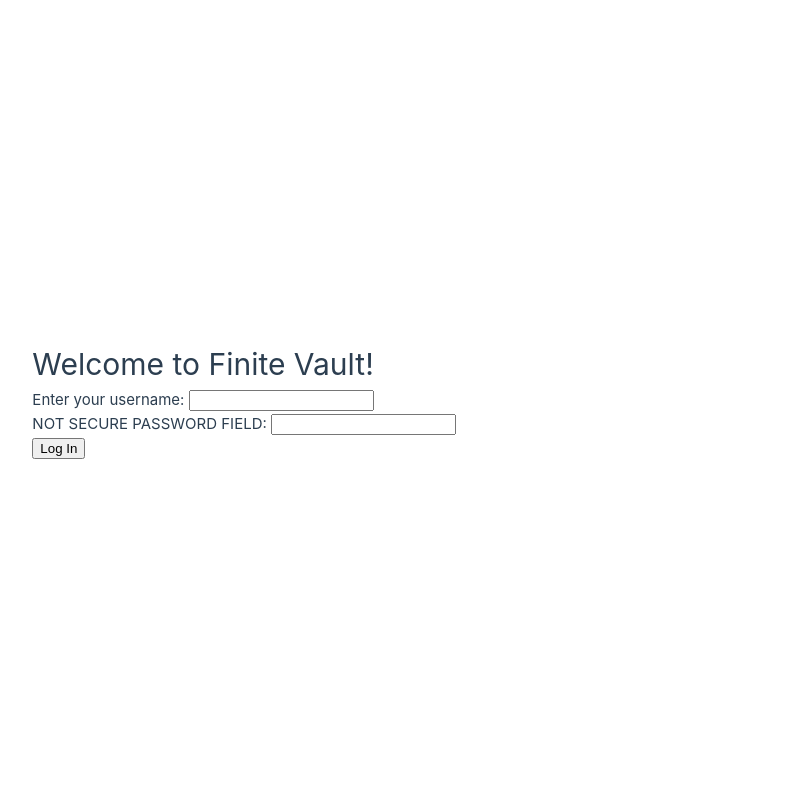
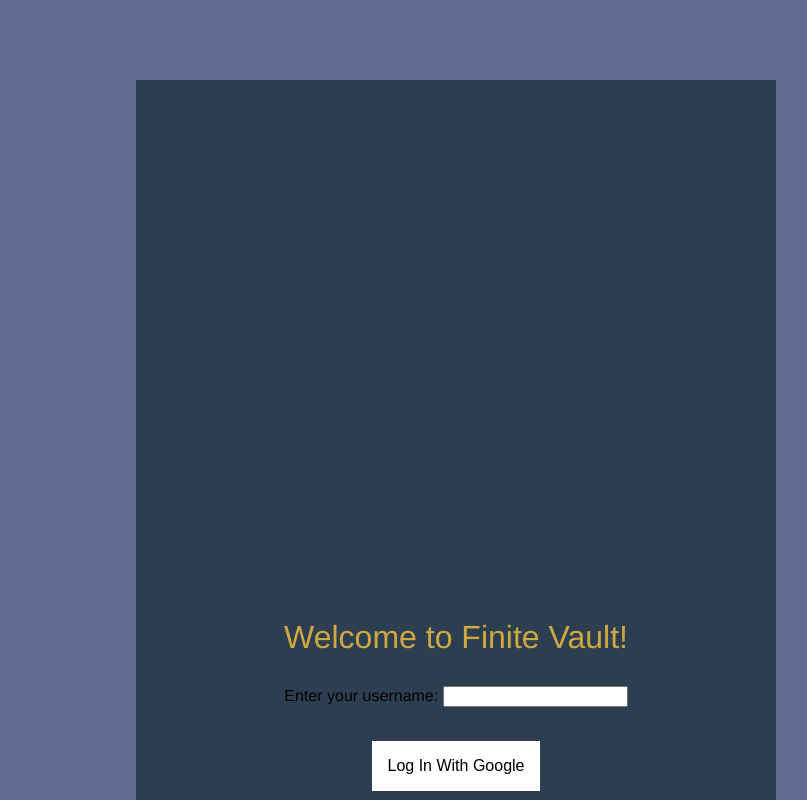
Before and after one commit to Dendrobyte/finite-vault, a Vue app in the folder frontend/: page / in a window 1280 px wide. Shown: the top 800 px of the page, without its empty margins (184-991 px from the left). Built offline with nearby package versions, Linux system fonts and the light colour scheme.

Commit message:
Prep for starting on the backedn

```diff
--- a/frontend/index.html
+++ b/frontend/index.html
@@ -1,10 +1,19 @@
-<!DOCTYPE html>
+<!doctype html>
 <html lang="en">
   <head>
-    <meta charset="UTF-8">
-    <link rel="icon" href="/favicon.ico">
-    <meta name="viewport" content="width=device-width, initial-scale=1.0">
-    <title>Vite App</title>
+    <meta charset="UTF-8" />
+    <link rel="icon" href="/favicon.ico" />
+    <meta name="viewport" content="width=device-width, initial-scale=1.0" />
+    <link rel="preconnect" href="https://fonts.googleapis.com" />
+    <!-- Fonts -->
+    <link rel="preconnect" href="https://fonts.googleapis.com" />
+    <link rel="preconnect" href="https://fonts.gstatic.com" crossorigin />
+    <link
+      href="https://fonts.googleapis.com/css2?family=Lato:ital,wght@0,400;0,700;1,400;1,700&display=swap"
+      rel="stylesheet"
+    />
+
+    <title>Finite Vault</title>
   </head>
   <body>
     <div id="app"></div>
--- a/frontend/src/App.vue
+++ b/frontend/src/App.vue
@@ -3,15 +3,34 @@
 import { useUserdataStore } from './stores/userdata'
 
 useUserdataStore() // Initialize store (maybe not needed since called on welcome screen?)
+// TODO: Check local storage for a token and check that information.
+// TODO: Route respectively (e.g. if already logged in / there is a token and it's valid, make sure we redirect to the home page)
 </script>
 
 <template>
   <header>
     <!-- TODO: Eventually redirect whether there's an active session/token or not -->
-    <main>
-      <RouterView />
-    </main>
   </header>
+
+  <main class="main-container">
+    <RouterView />
+  </main>
+
+  <!-- <footer class="footer">Hi :)</footer> -->
 </template>
 
-<style></style>
+<style>
+.main-container {
+  width: 50%;
+  margin: auto;
+  margin-top: 10vh;
+  background-color: var(--background-indigo);
+  padding: 40% 1vh;
+  text-align: center;
+  height: 80em;
+}
+
+.footer {
+  background-color: green;
+}
+</style>
--- a/frontend/src/assets/base.css
+++ b/frontend/src/assets/base.css
@@ -1,3 +1,5 @@
+/* custom color palette */
+
 /* color palette from <https://github.com/vuejs/theme> */
 :root {
   --vt-c-white: #ffffff;
@@ -9,47 +11,19 @@
   --vt-c-black-mute: #282828;
 
   --vt-c-indigo: #2c3e50;
+  --lighter-grey-indigo: #2d3c70c2;
 
   --vt-c-divider-light-1: rgba(60, 60, 60, 0.29);
   --vt-c-divider-light-2: rgba(60, 60, 60, 0.12);
   --vt-c-divider-dark-1: rgba(84, 84, 84, 0.65);
   --vt-c-divider-dark-2: rgba(84, 84, 84, 0.48);
 
-  --vt-c-text-light-1: var(--vt-c-indigo);
-  --vt-c-text-light-2: rgba(60, 60, 60, 0.66);
-  --vt-c-text-dark-1: var(--vt-c-white);
-  --vt-c-text-dark-2: rgba(235, 235, 235, 0.64);
+  --background-indigo: var(--vt-c-indigo);
+  --header-gold: rgba(255, 200, 60, 0.77);
+  --text-grey: rgba(235, 235, 235, 0.64);
 }
 
-/* semantic color variables for this project */
-:root {
-  --color-background: var(--vt-c-white);
-  --color-background-soft: var(--vt-c-white-soft);
-  --color-background-mute: var(--vt-c-white-mute);
-
-  --color-border: var(--vt-c-divider-light-2);
-  --color-border-hover: var(--vt-c-divider-light-1);
-
-  --color-heading: var(--vt-c-text-light-1);
-  --color-text: var(--vt-c-text-light-1);
-
-  --section-gap: 160px;
-}
-
-@media (prefers-color-scheme: dark) {
-  :root {
-    --color-background: var(--vt-c-black);
-    --color-background-soft: var(--vt-c-black-soft);
-    --color-background-mute: var(--vt-c-black-mute);
-
-    --color-border: var(--vt-c-divider-dark-2);
-    --color-border-hover: var(--vt-c-divider-dark-1);
-
-    --color-heading: var(--vt-c-text-dark-1);
-    --color-text: var(--vt-c-text-dark-2);
-  }
-}
-
+/* Simple CSS Reset */
 *,
 *::before,
 *::after {
@@ -58,28 +32,17 @@
   font-weight: normal;
 }
 
+/* Start base body stuff */
 body {
   min-height: 100vh;
   color: var(--color-text);
-  background: var(--color-background);
+  background: var(--lighter-grey-indigo);
   transition:
     color 0.5s,
     background-color 0.5s;
   line-height: 1.6;
-  font-family:
-    Inter,
-    -apple-system,
-    BlinkMacSystemFont,
-    'Segoe UI',
-    Roboto,
-    Oxygen,
-    Ubuntu,
-    Cantarell,
-    'Fira Sans',
-    'Droid Sans',
-    'Helvetica Neue',
-    sans-serif;
-  font-size: 15px;
+  font-family: 'Helvetica Neue', sans-serif;
+  font-size: 16px;
   text-rendering: optimizeLegibility;
   -webkit-font-smoothing: antialiased;
   -moz-osx-font-smoothing: grayscale;
--- a/frontend/src/assets/main.css
+++ b/frontend/src/assets/main.css
@@ -1,35 +1 @@
 @import './base.css';
-
-#app {
-  max-width: 1280px;
-  margin: 0 auto;
-  padding: 2rem;
-  font-weight: normal;
-}
-
-a,
-.green {
-  text-decoration: none;
-  color: hsla(160, 100%, 37%, 1);
-  transition: 0.4s;
-  padding: 3px;
-}
-
-@media (hover: hover) {
-  a:hover {
-    background-color: hsla(160, 100%, 37%, 0.2);
-  }
-}
-
-@media (min-width: 1024px) {
-  body {
-    display: flex;
-    place-items: center;
-  }
-
-  #app {
-    display: grid;
-    grid-template-columns: 1fr 1fr;
-    padding: 0 2rem;
-  }
-}
--- a/frontend/src/components/HomePage.vue
+++ b/frontend/src/components/HomePage.vue
@@ -1,7 +1,8 @@
 <script setup lang="ts">
 import ExpenseRow from '@/components/ExpenseRow.vue'
 import { useUserdataStore } from '@/stores/userdata'
-import { ref } from 'vue'
+import { ref, onMounted } from 'vue'
+import router from '@/router'
 
 // Pull username from state
 const userdata = useUserdataStore()
@@ -14,6 +15,13 @@
   expenseAmount.value = 0.0
   expenseReason.value = ''
 }
+
+onMounted(() => {
+  if (!userdata.isLoggedIn) {
+    console.log('Sending back!')
+    router.push('/')
+  }
+})
 </script>
 
 <template>
--- a/frontend/src/components/WelcomeScreen.vue
+++ b/frontend/src/components/WelcomeScreen.vue
@@ -6,23 +6,54 @@
 const userdata = useUserdataStore()
 
 const username = ref('')
-const password = ref('')
+const password = ref('Dummy Password')
+const isError = ref(false)
+const errorMessage = ref('Something went wrong')
 
+// TODO: Changing this to use a token stored in local storage and updating the state if the page refreshes or something
 function loginSuccess() {
-  userdata.logInUser(username.value, password.value)
-  router.push('home')
+  if (username.value === '') {
+    errorMessage.value = 'Username cannot be empty (for now)'
+    isError.value = true
+  } else {
+    userdata.logInUser(username.value, password.value)
+    router.push('home')
+  }
 }
 </script>
 
 <template>
   <div class="greetings">
-    <h1>Welcome to Finite Vault!</h1>
-    <label for="username">Enter your username: </label>
+    <h1 class="welcome-text">Welcome to Finite Vault!</h1>
+    <label for="username" class="username-box">Enter your username: </label>
     <input v-model="username" name="username" /><br />
-    <label for="password">NOT SECURE PASSWORD FIELD: </label>
-    <input v-mode="password" name="password" /><br />
-    <button @click="loginSuccess">Log In</button>
+    <p v-if="isError" class="error-text">{{ errorMessage }}</p>
+    <button @click="loginSuccess" class="login-button">Log In With Google</button>
   </div>
 </template>
 
-<style></style>
+<style>
+@import '../assets/base.css';
+
+.welcome-text {
+  color: var(--header-gold);
+  padding: 20px;
+}
+
+.login-button {
+  background-color: white;
+  border: none;
+  color: black;
+  padding: 1em;
+  margin: 2em;
+  text-align: center;
+  text-decoration: none;
+  display: inline-block;
+  font-size: 16px;
+}
+
+.error-text {
+  color: red;
+  font-size: 20px;
+}
+</style>
--- a/frontend/src/stores/userdata.ts
+++ b/frontend/src/stores/userdata.ts
@@ -7,11 +7,14 @@
   const balance = ref(0.0)
   const dailyNumber = 4
   const expenses = ref([{ amount: 4, description: 'Nothing' }])
+  const loggedIn = ref(false)
 
   // Computeds become getters
   const getBalance = computed(() => balance.value)
 
   const getExpenses = computed(() => expenses.value)
+
+  const isLoggedIn = computed(() => loggedIn.value);
 
   // Functions become actions
   function incrementForDay() {
@@ -26,6 +29,7 @@
   function logInUser(inputUsername: string, inputPassword: string) {
     username.value = inputUsername
     balance.value = 17.41
+    loggedIn.value = true
     console.log(`Logged in with password ${inputPassword}`)
   }
 
@@ -37,6 +41,7 @@
     incrementForDay,
     logInUser,
     fileNewExpense,
-    getExpenses
+    getExpenses,
+    isLoggedIn
   }
 })
```
Also changed, not shown: frontend/img/chest_kenney.png (added), frontend/src/assets/logo.svg (deleted).
